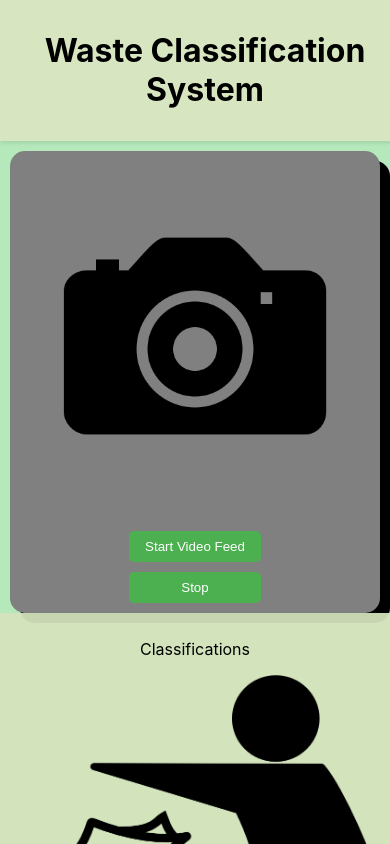
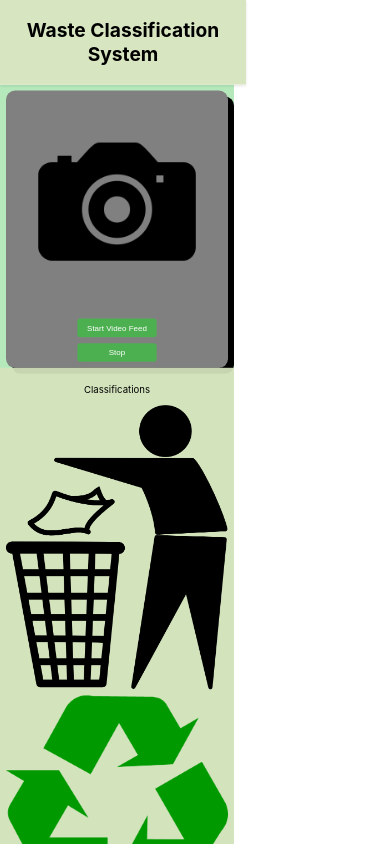
Before and after one commit to Runeozzyman/capstone-UI, a React (Create React App) app: page / in a window 390 px wide. Built offline with nearby package versions, Linux system fonts and the light colour scheme.

Commit message:
and again

```diff
--- a/src/App.css
+++ b/src/App.css
@@ -14,6 +14,7 @@ html, body {
   margin: 0;
   padding: 0;
   box-sizing: border-box;
+  transform-origin: top left;
 }
 
 .header {
@@ -139,3 +140,16 @@ html, body {
     margin-bottom: 10px;
   }
 }
+
+/* Add this to scale the entire app */
+@media (max-width: 768px) {
+  .App {
+    transform: scale(0.8);
+  }
+}
+
+@media (max-width: 480px) {
+  .App {
+    transform: scale(0.6);
+  }
+}
```
